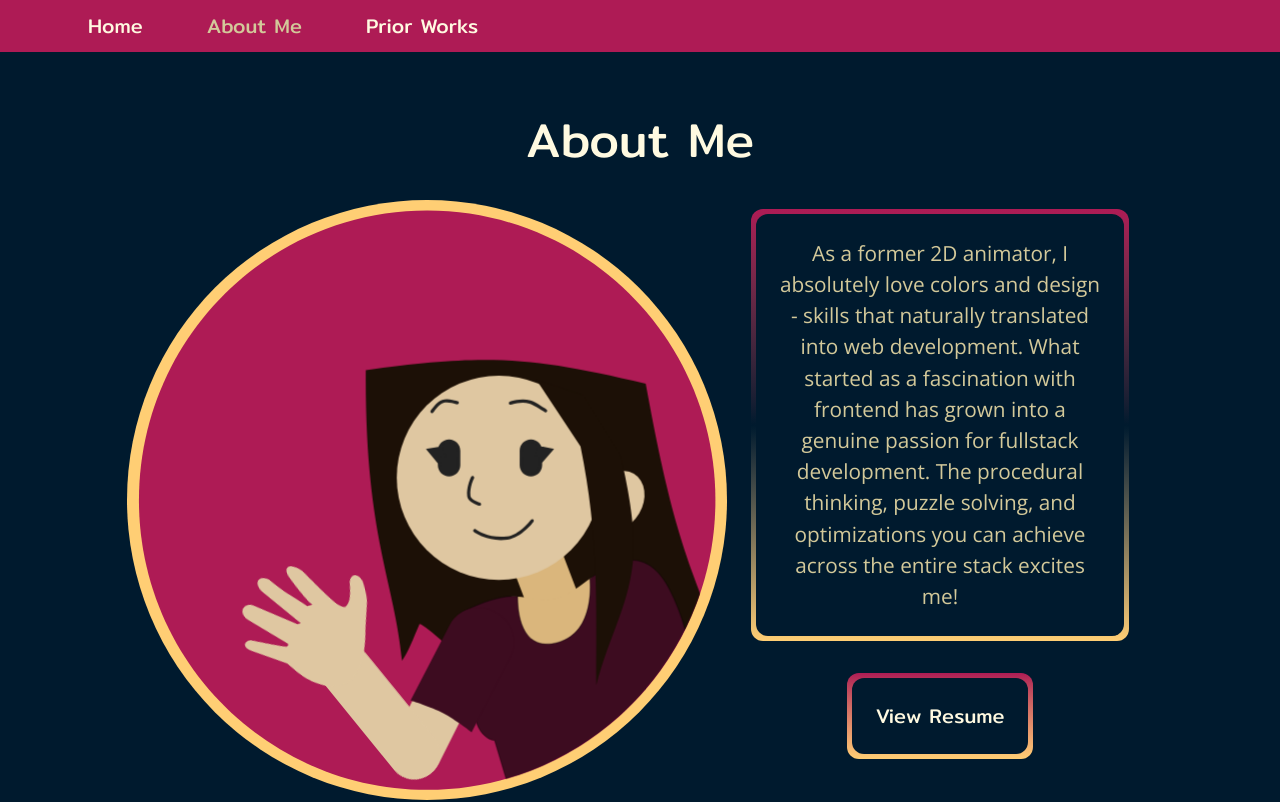
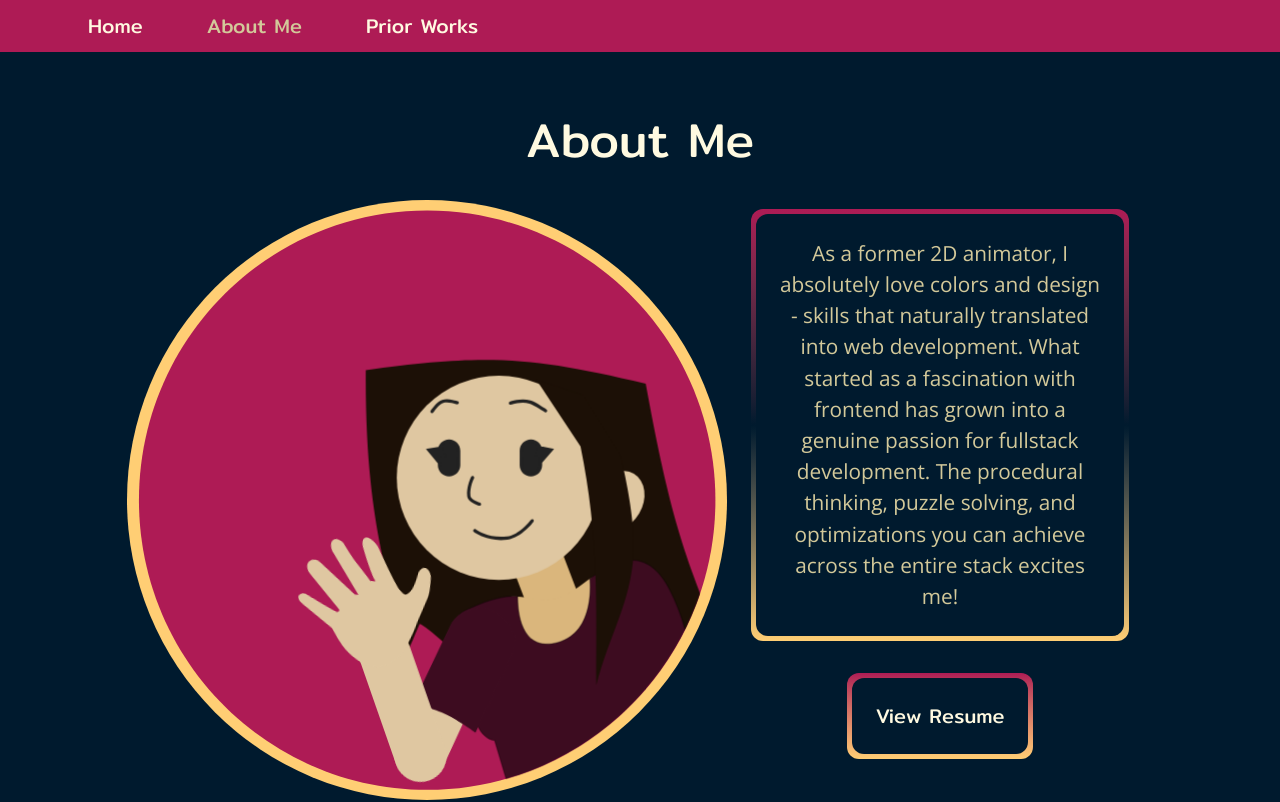
Before and after one commit to Felisong/frontend-react, a Next.js app: page /about-me in a window 1280 px wide. Shown: the top 802 px of the page. Built offline with nearby package versions, Linux system fonts and the light colour scheme; no server answers.

Commit message:
got the proper wave now.

```diff
--- a/app/components/general/AboutMeSvg.tsx
+++ b/app/components/general/AboutMeSvg.tsx
@@ -132,7 +132,7 @@ export default function AboutMeSvg(props: SVGProps<SVGSVGElement>) {
                     fill="#DFC7A1"
                   />
                   <path
-                    className="origin-[36%_75%] animate-lower-arm [animation-delay:700ms] "
+                    className="origin-[36%_75%] animate-lower-arm [animation-delay:450ms] "
                     id="hand"
                     d="M696.158 1181.11C676.788 1290.6 639.5 1339.5 564.737 1319.57C512.838 1298.06 497.179 1276.14 466.592 1238.98L376.448 1187.98C346.992 1172.27 363.18 1153.55 382.101 1159.58C382.101 1159.58 468.32 1193.41 473.664 1192.82C479.007 1192.23 476.515 1188.79 478.342 1186.21L381.089 1101.45C354.013 1076.67 378.96 1051.57 401.367 1064.67L512.8 1137.02L522.819 1135.92L431.291 1029.53C412.75 1002.46 432.351 984.04 457.352 1002.27C489.735 1042.44 516.058 1060.12 548.443 1092.45C554.181 1091.82 559.277 1092.61 563.138 1090.83C547.189 1074.98 513.158 1005.59 513.158 1005.59C499.072 975.993 519.19 962.258 552.57 995.144C552.57 995.144 621.398 1094.9 632.743 1102.78C644.089 1110.66 647.089 1116.99 655.82 1109.71C666.984 1102.1 672.122 1080.27 675.293 1047.29C681.464 1023.58 702.695 1026.52 710.839 1050.81C710.839 1050.81 717.975 1089.24 711.848 1115.04L696.158 1181.11Z"
                     fill="#DFC7A1"
--- a/tailwind.config.js
+++ b/tailwind.config.js
@@ -66,8 +66,8 @@ export default {
         "tail-wag": "tailWag 1.5s ease-in-out infinite",
         "delayed-rotate": "backLeftLeg 2s ease-in-out infinite",
         "head-bounce": "headBounce 2s ease-in-out infinite",
-        "whole-arm": "wholeArm 0.001s ease-in-out infinite",
-        "lower-arm": "lowerArm 0.001s ease-in-out infinite",
+        "whole-arm": "wholeArm 0.9s ease-in-out infinite",
+        "lower-arm": "lowerArm 0.9s ease-in-out infinite",
       },
     },
   },
```
